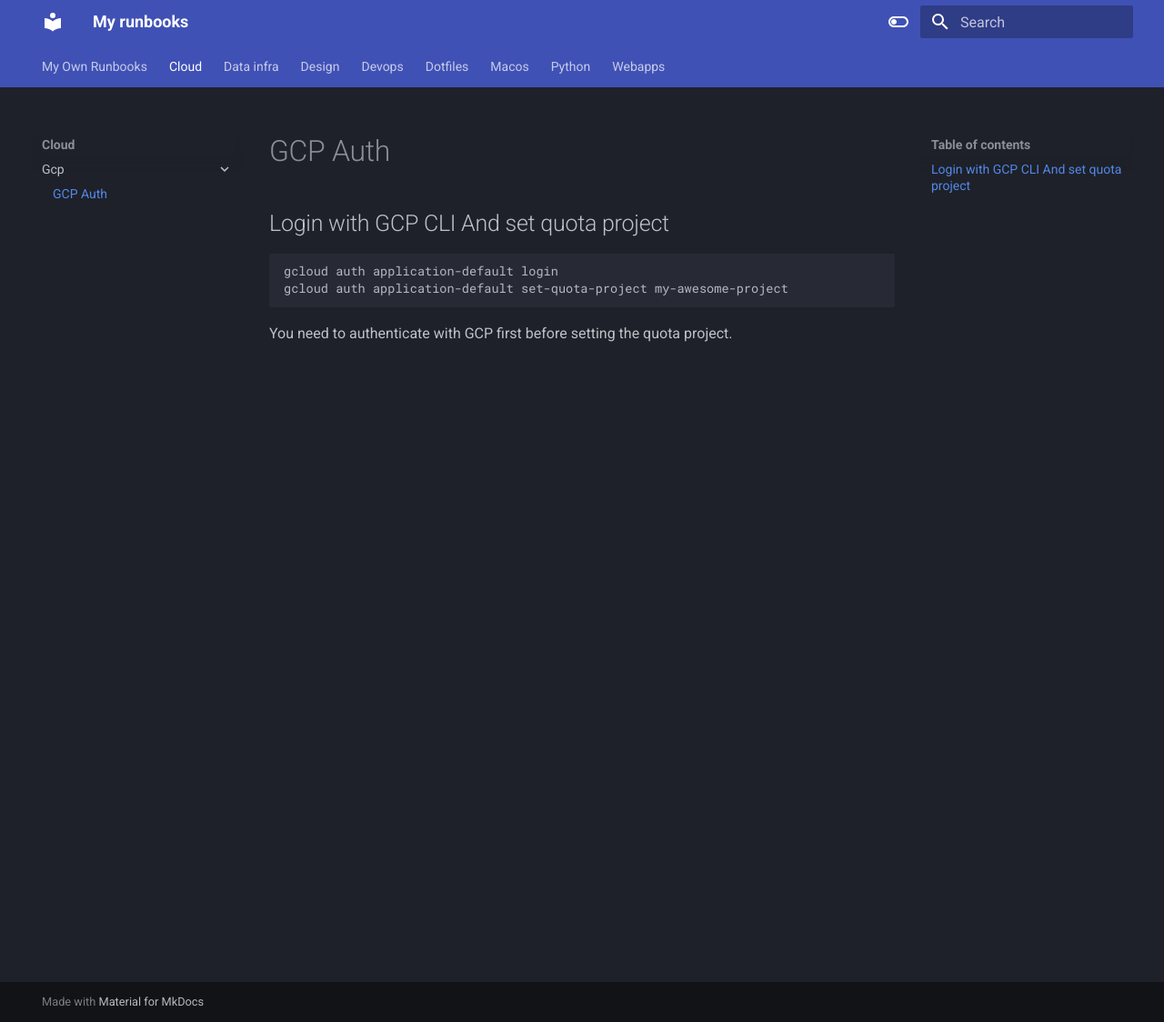
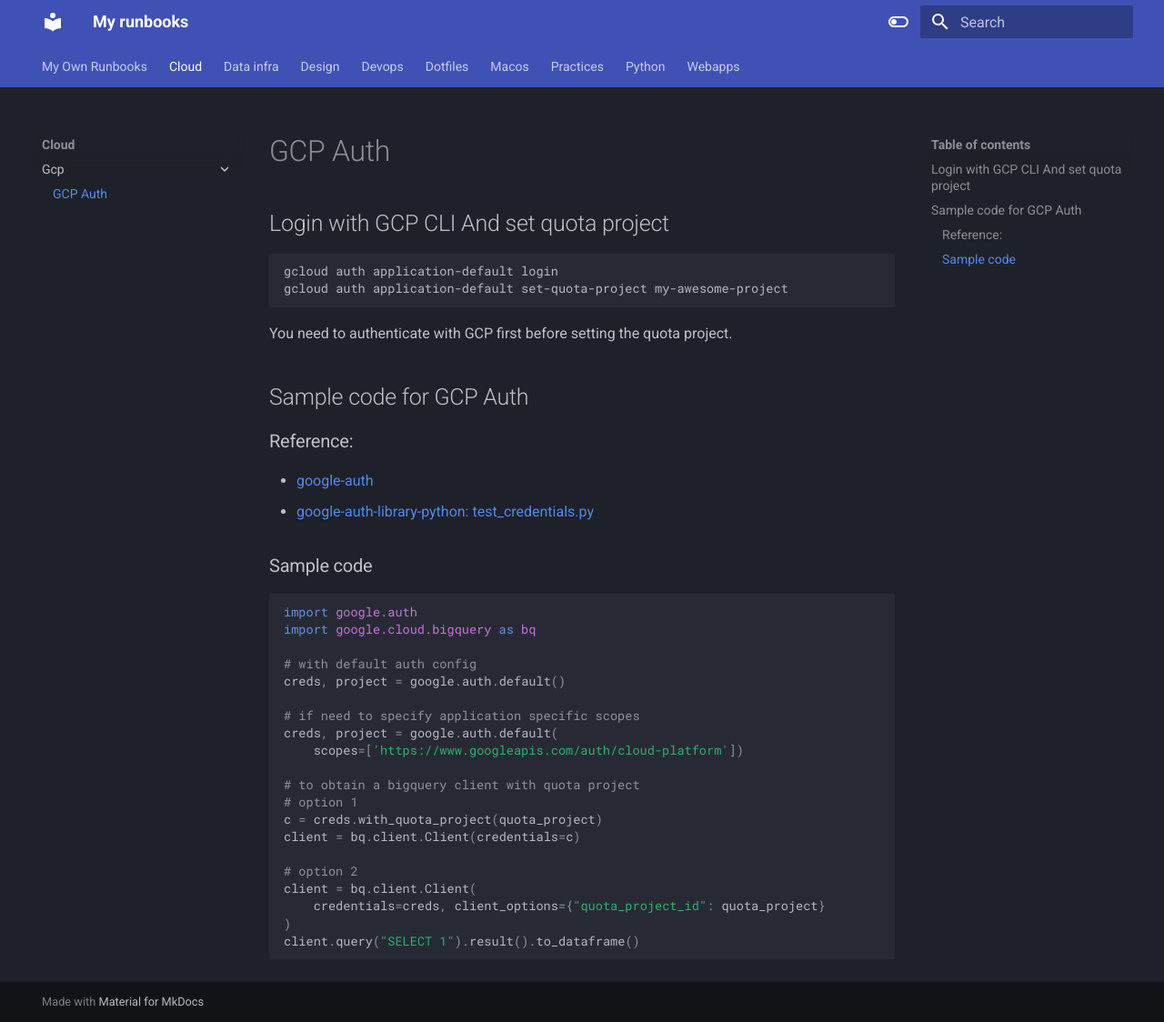
Before and after one commit to mingliangguo/runbooks, an MkDocs documentation site: the page built from docs/cloud/gcp/gcp-auth.md, in a window 1280 px wide and 1124 px high. Shown: the whole window at 91% size. Built offline with MkDocs 1.6.1 and Material for MkDocs 9.7.7, drawn with Linux system fonts in a browser that asks for light colours.

Commit message:
feat: add some new docs

````diff
--- a/docs/cloud/gcp/gcp-auth.md
+++ b/docs/cloud/gcp/gcp-auth.md
@@ -9,3 +9,37 @@ gcloud auth application-default set-quota-project my-awesome-project
 ```
 
 You need to authenticate with GCP first before setting the quota project.
+
+
+## Sample code for GCP Auth
+
+### Reference:
+
+- [google-auth](https://googleapis.dev/python/google-auth/latest/user-guide.html#credentials-and-account-types)
+- [google-auth-library-python: test_credentials.py](https://github.com/googleapis/google-auth-library-python/blob/e216b9e9a431c6892ef5fbaee436ea2a02695de7/tests/oauth2/test_credentials.py#L774-L788)
+
+### Sample code
+
+```python
+import google.auth
+import google.cloud.bigquery as bq
+
+# with default auth config
+creds, project = google.auth.default()
+
+# if need to specify application specific scopes
+creds, project = google.auth.default(
+    scopes=['https://www.googleapis.com/auth/cloud-platform'])
+
+# to obtain a bigquery client with quota project
+# option 1
+c = creds.with_quota_project(quota_project)
+client = bq.client.Client(credentials=c)
+
+# option 2
+client = bq.client.Client(
+    credentials=creds, client_options={"quota_project_id": quota_project}
+)
+client.query("SELECT 1").result().to_dataframe()
+
+```
````
Also changed, not shown: docs/practices/env-management.md (added, +14 -0 lines), docs/python/fastapi/fastapi-howto.md (added, +51 -0 lines), docs/python/fastapi/style-guide.md (added, +4 -0 lines), docs/webapps/reactjs/nextjs/nextjs-next-auth-integration.md (+1 -0 lines).
